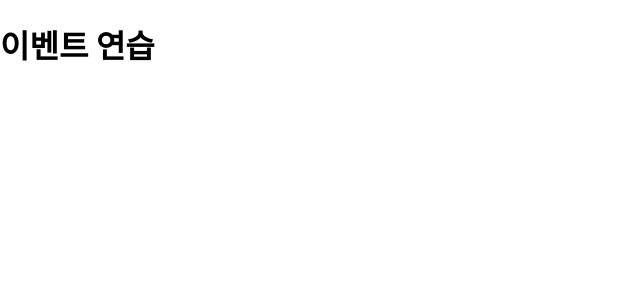
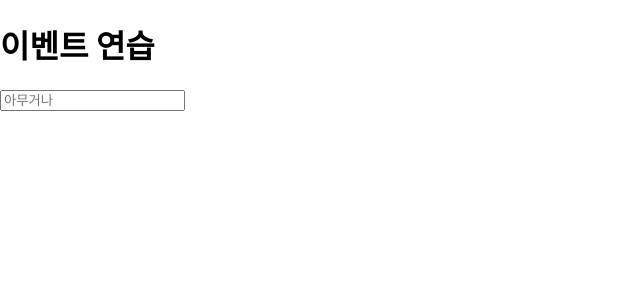
Before and after one commit to nainde0719/hello-react, a React (Create React App) app: page / in a window 1280 px wide. Shown: the top 300 px of the page, without its empty margins (0-640 px from the left). Built offline with nearby package versions, Linux system fonts and the light colour scheme; the HTML template or start-up script is replaced by a standard one.

Commit message:
4.2.4 onChange 이벤트 설정_1

```diff
--- a/src/EventPractice.js
+++ b/src/EventPractice.js
@@ -5,6 +5,16 @@ class EventPractice extends Component {
         return (
             <div>
                 <h1>이벤트 연습</h1>
+                <input
+                    type="text"
+                    name="message"
+                    placeholder="아무거나"
+                    onChange={
+                        (e) => {
+                            console.log(e);
+                        }
+                    }
+                />
             </div>
         );
     }
```
